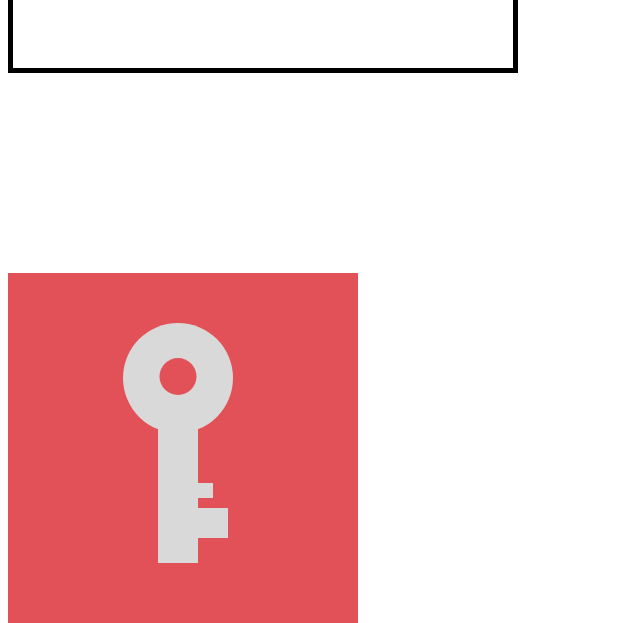
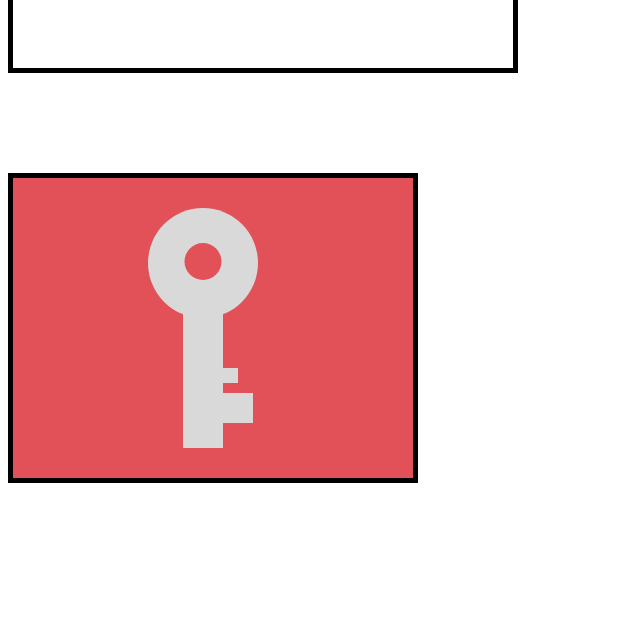
Before and after one commit to lukakrun/sjwp_krunic_luka, a plain HTML site: page zadace/zadaca2.html in a window 1280 px wide. Shown: the part 317-940 px from the top of the page, without its empty margins (0-640 px from the left). After the commit the page ends 800 px from the top, so only its background shows below. Drawn offline with Linux system fonts and the light colour scheme.

Commit message:
zadaca 2-2
deskripcija

```diff
--- a/zadace/zadaca2.html
+++ b/zadace/zadaca2.html
@@ -18,7 +18,7 @@
         <p class="p5">Instagram</p>
     </div>
 
-
+<div class ="border">
 <div class="kutija">
     <div class="pozicija">
         <div class="kljuc-ikona">
@@ -30,6 +30,7 @@
         </div>
     </div>
 </div>
+</div>
 
 </body>
 </html>
--- a/zadace/zadca2.css
+++ b/zadace/zadca2.css
@@ -53,19 +53,22 @@ p{
     margin-top: 210px;
 }
 
-
+.border{
+    margin-top: 100px;
+    width:400px;
+    height: 300px;
+    border: solid black 5px;
+    position: absolute;}
 .kutija {
-    margin-top: 200px;
-    width: 350px;
-    height: 350px;
+    width: 400px;
+    height: 300px;
     background-color: #E35158;
     display: flex;
-    position: absolute;
-
+    position: relative;
 }
 .pozicija {
-    margin-top: 200px;
-    margin-left: 150px;
+    margin-top: 180px;
+    margin-left: 170px;
     position:relative;
 }
 
```
